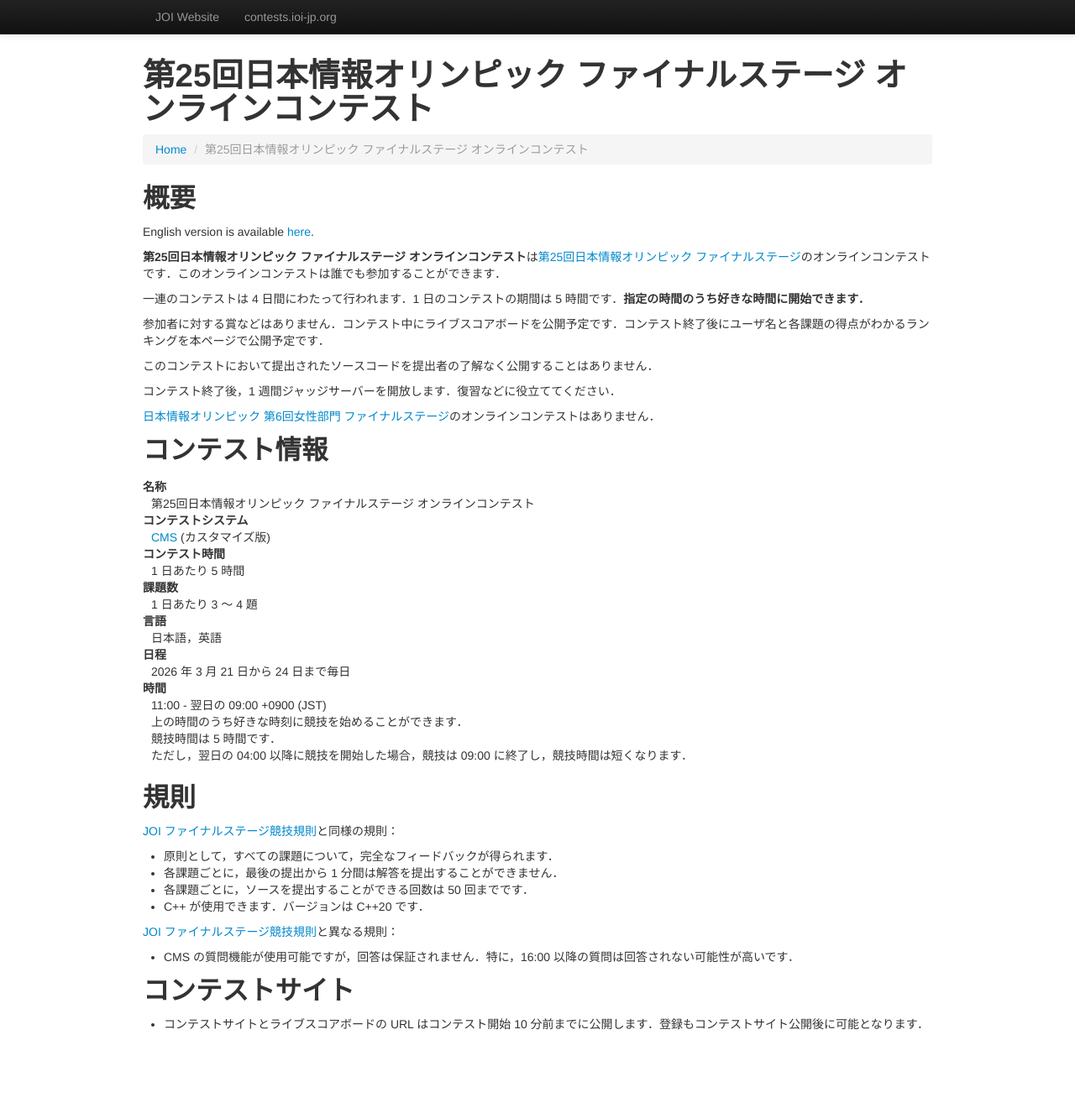
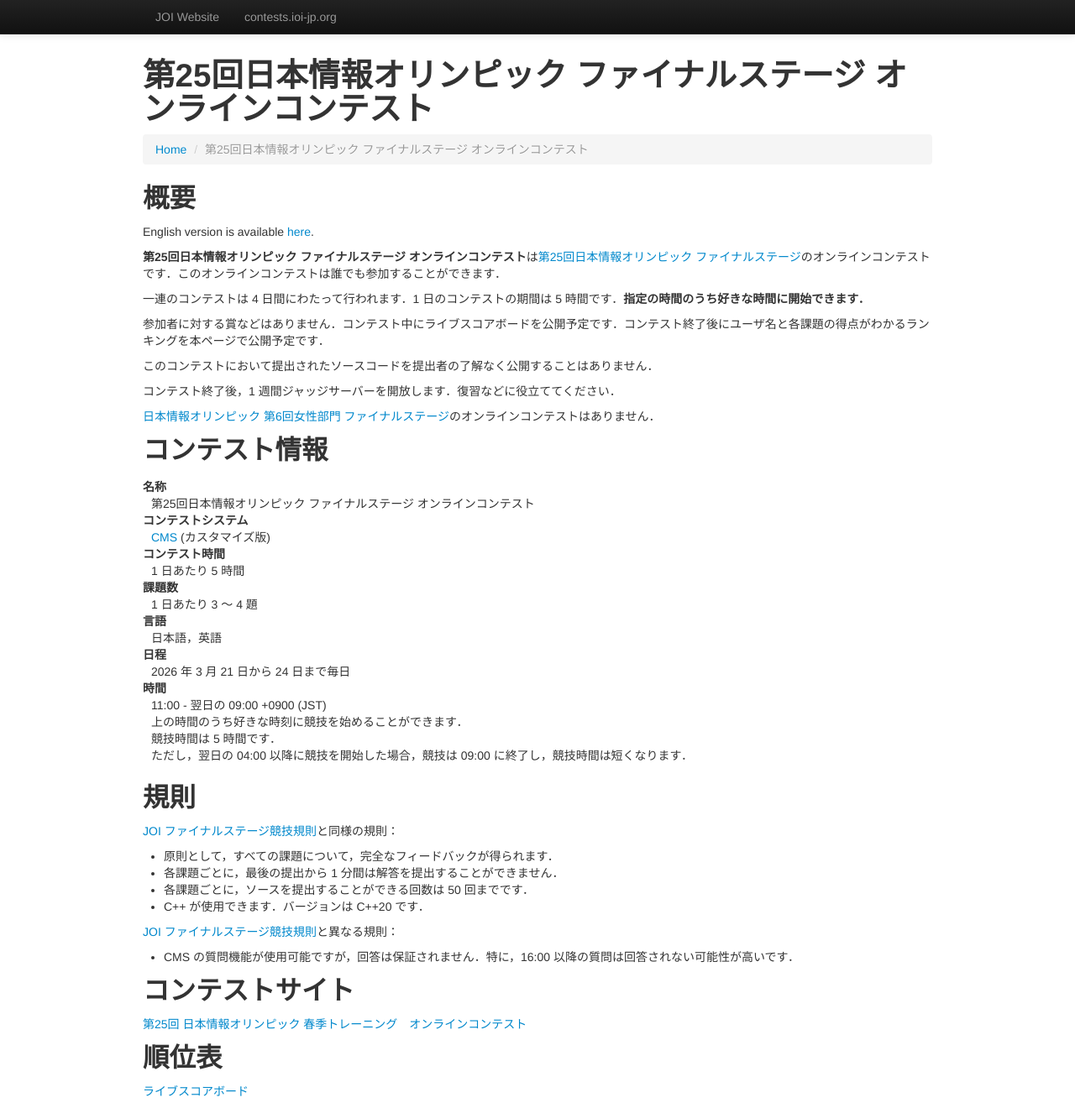
Before and after one commit to jcioi/joi-contests-site, a Jekyll site: the page built from joi-final-2026/index.md, in a window 1280 px wide and 1320 px high. Shown: the whole window at 84% size. Built offline with Jekyll 4.4.1, drawn with Linux system fonts in a browser that asks for light colours.

Commit message:
add links

```diff
--- a/joi-final-2026/index.md
+++ b/joi-final-2026/index.md
@@ -68,4 +68,8 @@ English version is available [here](./index-en.html).
 
 ## コンテストサイト
 
-- コンテストサイトとライブスコアボードの URL はコンテスト開始 10 分前までに公開します．登録もコンテストサイト公開後に可能となります．
+[第25回 日本情報オリンピック 春季トレーニング　オンラインコンテスト](https://cms.ioi-jp.org/)
+
+## 順位表
+
+[ライブスコアボード](https://ranking.cms.ioi-jp.org)
```
Also changed, not shown: joi-final-2026/index-en.md (+5 -1 lines).
